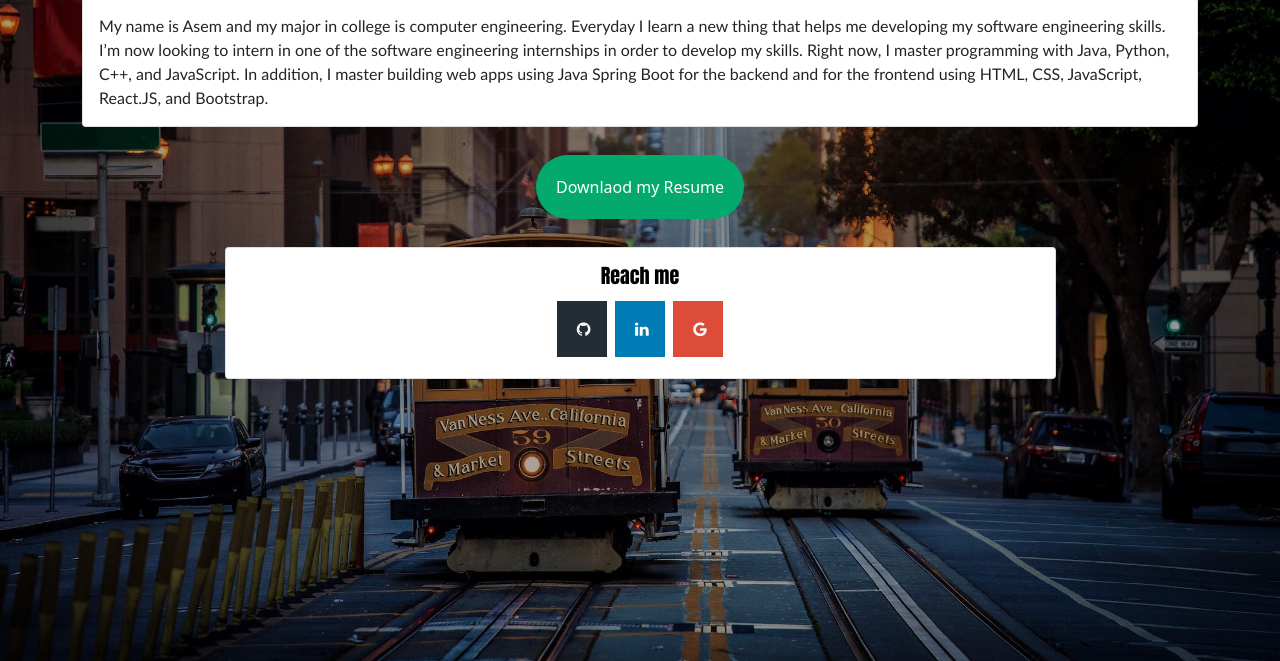
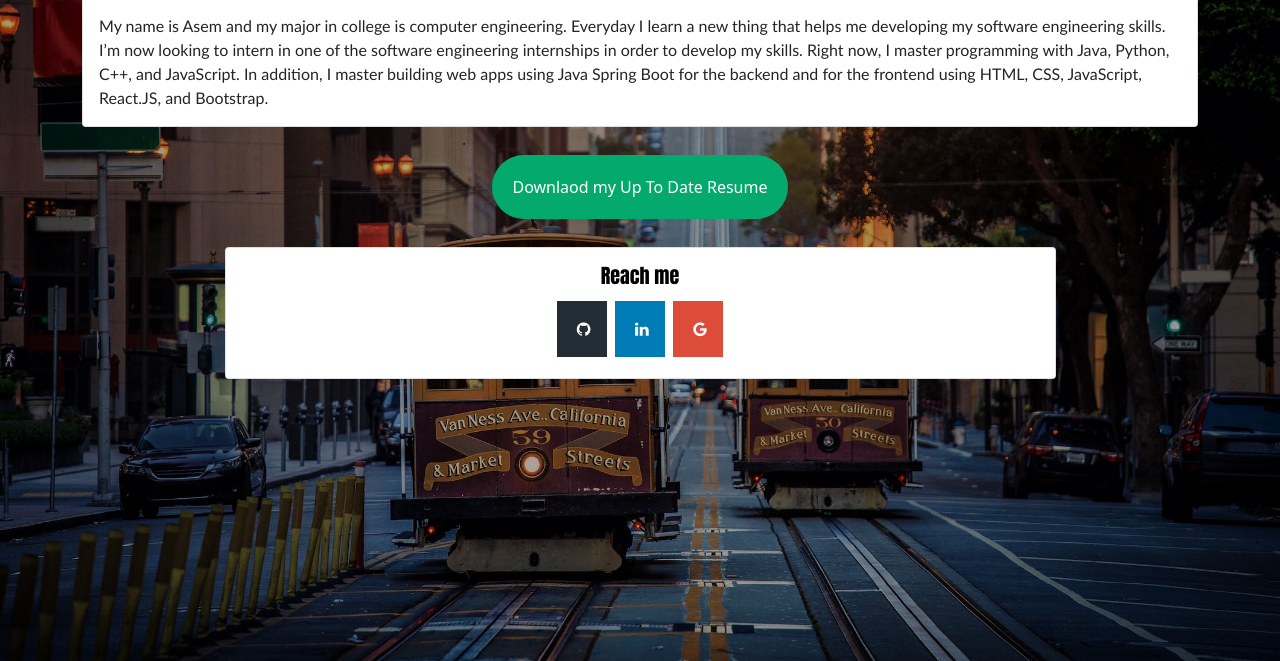
Before and after one commit to asemshaath/asemshaath.github.io, a plain HTML site: page index.html in a window 1280 px wide. Shown: the part 139-800 px from the top of the page. Drawn offline with nearby package versions, Linux system fonts and the light colour scheme.

Commit message:
Update index.html

```diff
--- a/index.html
+++ b/index.html
@@ -139,7 +139,7 @@
 
                     <a href="Asem's Resume - Software Engineering.pdf" download>
 
-                        <button id = "ResumeBtn" type="button" class="btn btn-primary">Downlaod my Resume</button>
+                        <button id = "ResumeBtn" type="button" class="btn btn-primary">Downlaod my Up To Date Resume</button>
 
                     </a>
 
```
